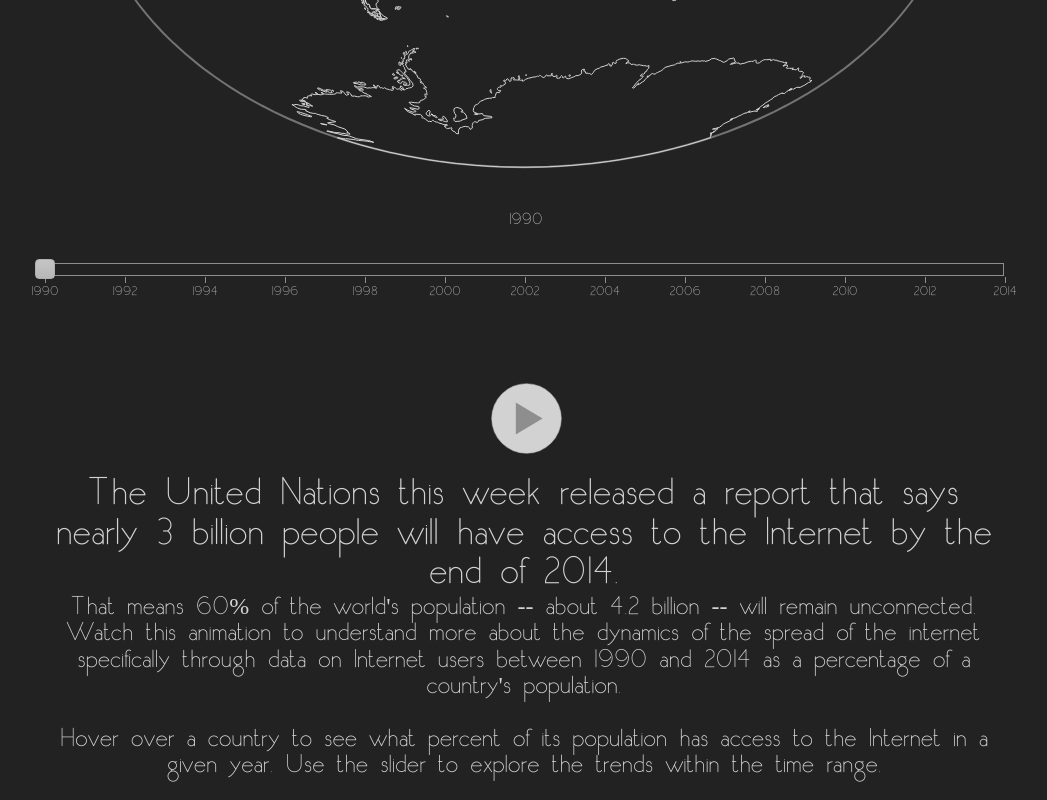
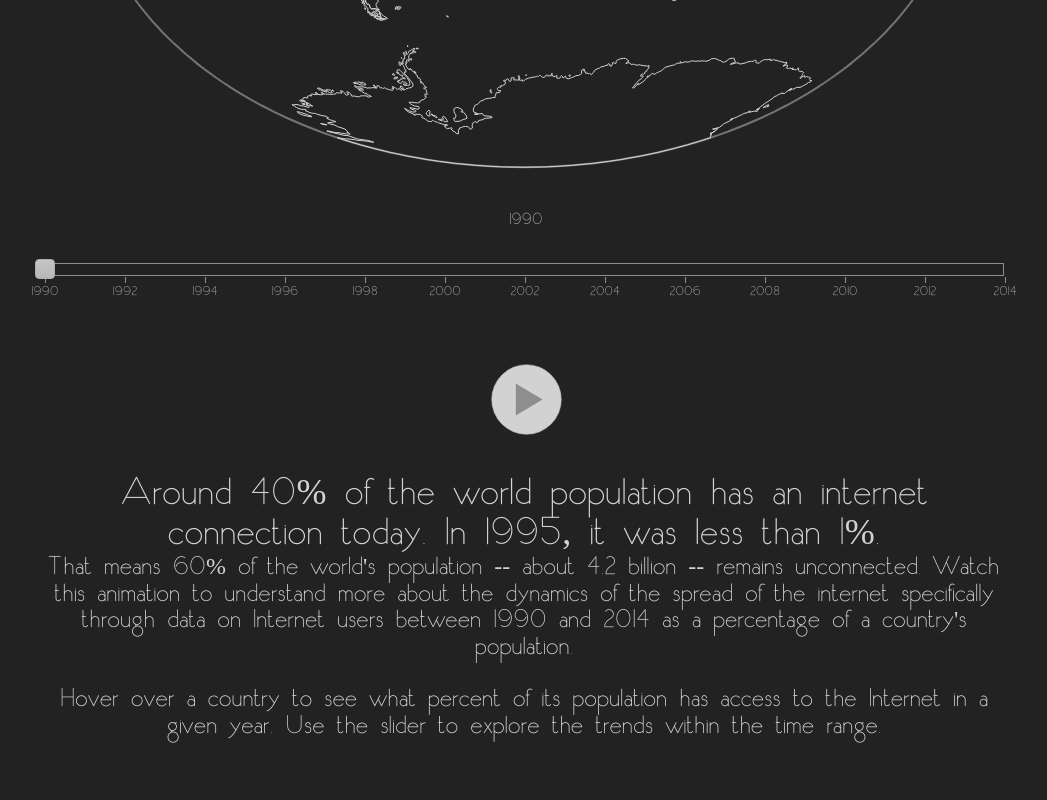
Before and after one commit to mariajayne/global-network, a plain HTML site: page index.html in a window 1280 px wide. Shown: the part 537-1337 px from the top of the page, without its empty margins (116-1163 px from the left). After the commit the page ends 1297 px from the top, so only its background shows below. Drawn offline with nearby package versions, Linux system fonts and the light colour scheme; a web font is replaced by a local one.

Commit message:
change text

```diff
--- a/index.html
+++ b/index.html
@@ -75,8 +75,9 @@
 						</polygon>
 					</svg>
 					<div id="description">
-						<h1>The United Nations this week released a report that says nearly 3 billion people will have access to the Internet by the end of 2014.</h1>
-						<h3>That means 60% of the world's population -- about 4.2 billion -- will remain unconnected.
+						<h1>
+							Around 40% of the world population has an internet connection today. In 1995, it was less than 1%.</h1>
+						<h3> That means 60% of the world's population -- about 4.2 billion -- remains unconnected.
 							Watch this animation to understand more about the dynamics of the spread of the internet
 							specifically through data on Internet users between 1990 and 2014 as a percentage of a country's population.
 							<br><br>Hover over a country to see what percent of its population has access to the Internet in a given year.
```
